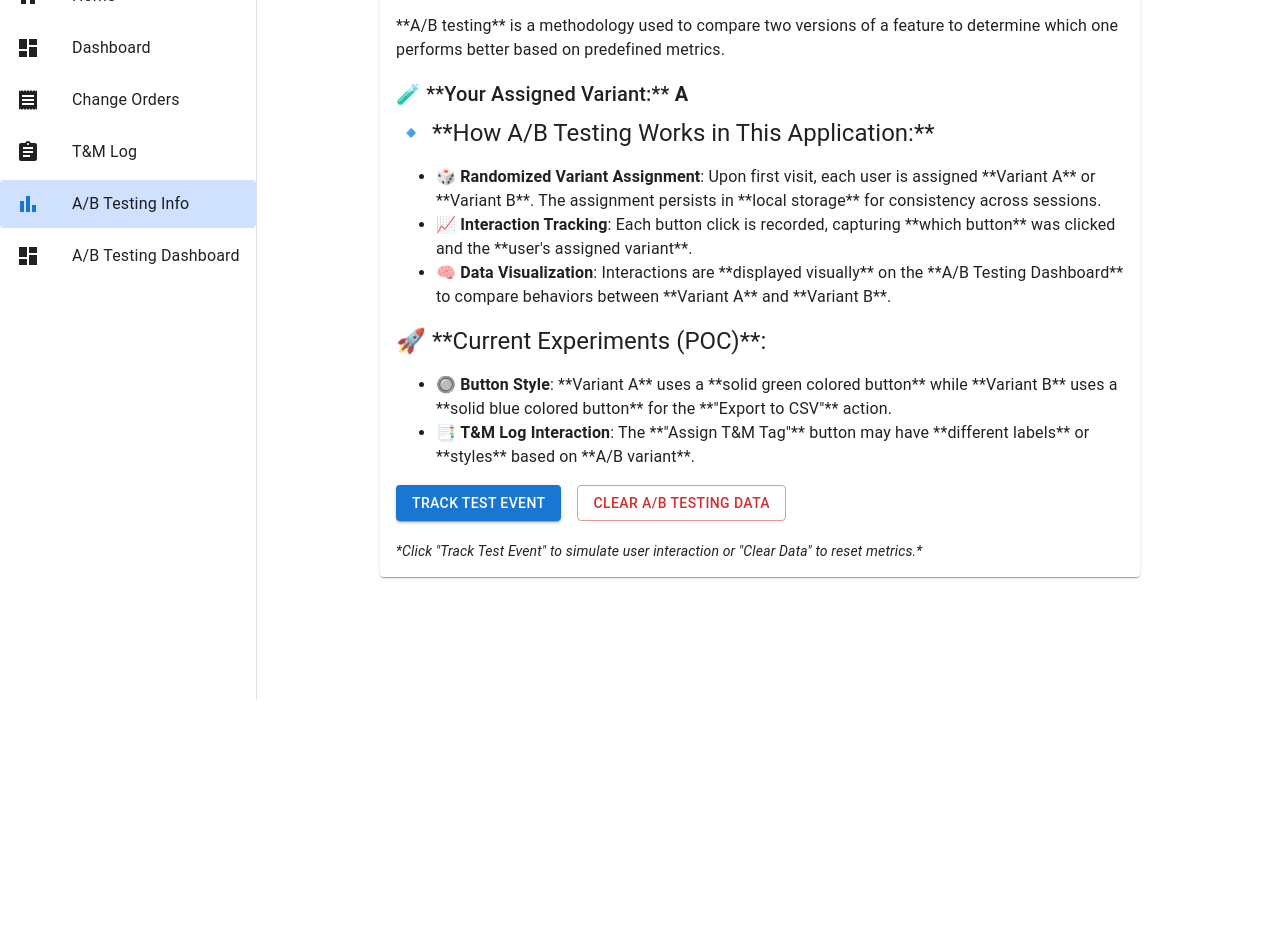
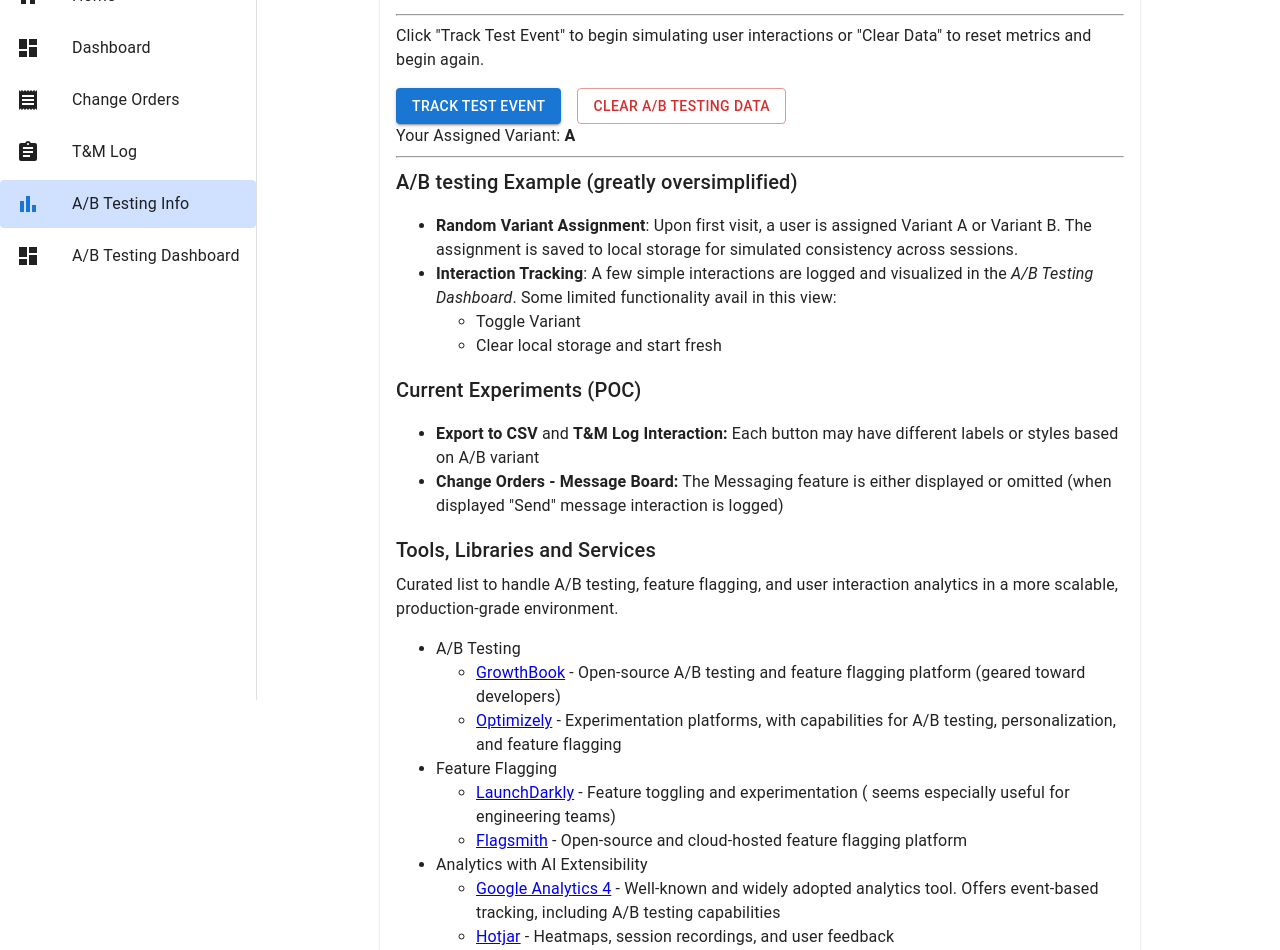
Before and after one commit to ddeloy/change-track, a React (Vite) app: page /#/ab-testing in a window 1280 px wide. Shown: the part 100-1050 px from the top of the page. Before the commit the page ends 800 px from the top, so only its background shows below. Built offline with nearby package versions, Linux system fonts and the light colour scheme.

Commit message:
Add additional A/B test and documentation

```diff
--- a/src/components/MessageBoard.tsx
+++ b/src/components/MessageBoard.tsx
@@ -1,5 +1,6 @@
 import { useState } from "react";
 import { Box, TextField, Button, Paper, Typography, List, ListItem, ListItemText } from "@mui/material";
+import { trackEvent } from "../services/abTestingUtils"; // ✅ Track events
 
 interface Message {
     id: number;
@@ -18,9 +19,12 @@ export default function MessageBoard() {
     const sendMessage = () => {
         if (!newMessage.trim()) return;
 
+        // ✅ Track the "Send Message" event
+        trackEvent("Button Click", "Send Message clicked (Variant B)");
+
         const message: Message = {
             id: messages.length + 1,
-            sender: "You", // Placeholder sender
+            sender: "You",
             text: newMessage,
             timestamp: new Date().toLocaleString()
         };
--- a/src/pages/ABTestingInfo.tsx
+++ b/src/pages/ABTestingInfo.tsx
@@ -1,5 +1,5 @@
-import { Box, Typography, Paper, Button } from "@mui/material";
-import { getUserVariant, trackEvent } from "../services/abTestingUtils";
+import {Box, Button, Paper, Typography} from "@mui/material";
+import {getUserVariant, trackEvent} from "../services/abTestingUtils";
 
 export default function ABTestingInfo() {
     const variant = getUserVariant();
@@ -18,39 +18,17 @@ export default function ABTestingInfo() {
     };
 
     return (
-        <Box sx={{ maxWidth: "800px", margin: "auto", padding: "20px" }}>
-            <Paper sx={{ padding: "16px" }}>
+        <Box sx={{maxWidth: "800px", margin: "auto", padding: "20px"}}>
+            <Paper sx={{padding: "16px"}}>
                 <Typography variant="h4" gutterBottom>
-                    🎯 A/B Testing Overview
+                    A/B Testing Overview
+
                 </Typography>
-
-                <Typography variant="body1" paragraph>
-                    **A/B testing** is a methodology used to compare two versions of a feature to determine
-                    which one performs better based on predefined metrics.
+                <hr/>
+                <Typography variant="body1" sx={{marginTop: "0px", fontStyle: "normal"}}>
+                    Click "Track Test Event" to begin simulating user interactions or "Clear Data" to reset metrics and begin again.
                 </Typography>
-
-                <Typography variant="h6" gutterBottom>
-                    🧪 **Your Assigned Variant:** <strong>{variant}</strong>
-                </Typography>
-
-                <Typography variant="h5" gutterBottom>
-                    🔹 **How A/B Testing Works in This Application:**
-                </Typography>
-                <ul>
-                    <li>🎲 <strong>Randomized Variant Assignment</strong>: Upon first visit, each user is assigned **Variant A** or **Variant B**. The assignment persists in **local storage** for consistency across sessions.</li>
-                    <li>📈 <strong>Interaction Tracking</strong>: Each button click is recorded, capturing **which button** was clicked and the **user's assigned variant**.</li>
-                    <li>🧠 <strong>Data Visualization</strong>: Interactions are **displayed visually** on the **A/B Testing Dashboard** to compare behaviors between **Variant A** and **Variant B**.</li>
-                </ul>
-
-                <Typography variant="h5" gutterBottom>
-                    🚀 **Current Experiments (POC)**:
-                </Typography>
-                <ul>
-                    <li>🔘 <strong>Button Style</strong>: **Variant A** uses a **solid green colored button** while **Variant B** uses a **solid blue colored button** for the **"Export to CSV"** action.</li>
-                    <li>📑 <strong>T&M Log Interaction</strong>: The **"Assign T&M Tag"** button may have **different labels** or **styles** based on **A/B variant**.</li>
-                </ul>
-
-                <Box sx={{ display: "flex", gap: 2, marginTop: 2 }}>
+                <Box sx={{display: "flex", gap: 2, marginTop: 2}}>
                     <Button variant="contained" onClick={handleTestEvent}>
                         Track Test Event
                     </Button>
@@ -59,9 +37,85 @@ export default function ABTestingInfo() {
                     </Button>
                 </Box>
 
-                <Typography variant="body2" sx={{ marginTop: "20px", fontStyle: "italic" }}>
-                    *Click "Track Test Event" to simulate user interaction or "Clear Data" to reset metrics.*
+                <Typography variant="body1" gutterBottom>
+                    Your Assigned Variant: <strong>{variant}</strong>
                 </Typography>
+                <hr/>
+
+                <Typography variant="h6" gutterBottom>
+                    A/B testing Example (greatly oversimplified)
+                </Typography>
+                <ul>
+                    <li><strong>Random Variant Assignment</strong>: Upon first visit, a user is assigned Variant A or
+                        Variant B.
+                        The assignment is saved to local storage for simulated consistency across sessions.
+                    </li>
+                    <li><strong>Interaction Tracking</strong>: A few simple interactions are logged and visualized in
+                        the <em>A/B Testing Dashboard</em>. Some limited functionality avail in this view:
+                        <ul>
+                            <li>Toggle Variant</li>
+                            <li>Clear local storage and start fresh</li>
+                        </ul>
+                    </li>
+
+                </ul>
+
+                <Typography variant="h6" gutterBottom>
+                    Current Experiments (POC)
+                </Typography>
+                <ul>
+                    <li><strong>Export to CSV</strong> and <strong>T&M Log Interaction: </strong>
+                        Each button may have different labels or styles based on A/B variant</li>
+                    <li><strong>Change Orders - Message Board:</strong> The Messaging feature is either displayed or omitted (when displayed "Send" message interaction is logged)</li>
+                </ul>
+                <Typography variant="h6" gutterBottom>
+                    Tools, Libraries and Services
+                </Typography>
+                <Typography variant="body1" sx={{marginTop: "0px", fontStyle: "normal"}}>
+                    Curated list to handle A/B testing, feature flagging,
+                    and user interaction analytics in a more scalable, production-grade environment.
+                </Typography>
+                <ul>
+                    <li>
+                        A/B Testing
+                        <ul>
+                            <li><a href="https://www.growthbook.io/" target="_blank">GrowthBook</a> - Open-source A/B
+                                testing and feature flagging platform (geared toward developers)
+                            </li>
+                            <li><a href="https://www.optimizely.com/" target="_blank">Optimizely</a> - Experimentation
+                                platforms, with capabilities for A/B testing, personalization, and feature flagging
+                            </li>
+                        </ul>
+                    </li>
+                    <li>Feature Flagging
+                        <ul>
+                            <li><a href="https://launchdarkly.com/" target="_blank">LaunchDarkly</a> - Feature toggling
+                                and experimentation ( seems especially useful for engineering teams)
+                            </li>
+                            <li><a href="https://www.flagsmith.com/" target="_blank">Flagsmith</a> - Open-source and
+                                cloud-hosted feature flagging platform
+                            </li>
+                        </ul>
+                    </li>
+                    <li>Analytics with AI Extensibility
+                        <ul>
+                            <li><a href="https://support.google.com/analytics/answer/10089681?hl=en" target="_blank">Google
+                                Analytics 4</a> - Well-known and widely adopted analytics tool.
+                                Offers event-based tracking, including A/B testing capabilities
+                            </li>
+                            <li><a href="https://www.hotjar.com/" target="_blank">Hotjar</a> - Heatmaps, session
+                                recordings, and user feedback
+                            </li>
+                        </ul>
+                    </li>
+                    <li>In-House Solution (lightweight tracking mechanisms)
+                        <ul>
+                            <li>Browser APIs -  SessionStorage, or custom event listeners</li>
+                            <li>Telemetry - OpenTelemetry or custom middleware in Node.js</li>
+                            <li>Visualization - Libraries like Recharts, D3.js, or Chart.js</li>
+                        </ul>
+                    </li>
+                </ul>
             </Paper>
         </Box>
     );
--- a/src/pages/ChangeOrderLog.tsx
+++ b/src/pages/ChangeOrderLog.tsx
@@ -1,14 +1,19 @@
 import { Container, Paper } from "@mui/material";
 import ChangeOrderTable from "../components/ChangeOrderTable.tsx";
 import MessageBoard from "../components/MessageBoard.tsx";
+import { getUserVariant } from "../services/abTestingUtils";
 
 export default function ChangeOrderLog() {
+    const variant = getUserVariant();
+
     return (
         <Container maxWidth="md" sx={{ mt: 4 }}>
             <Paper sx={{ padding: 3, mb: 3 }}>
                 <ChangeOrderTable />
             </Paper>
-            <MessageBoard />
+
+            {/* ✅ Only show MessageBoard for Variant B */}
+            {variant === "B" && <MessageBoard />}
         </Container>
     );
 }
```
